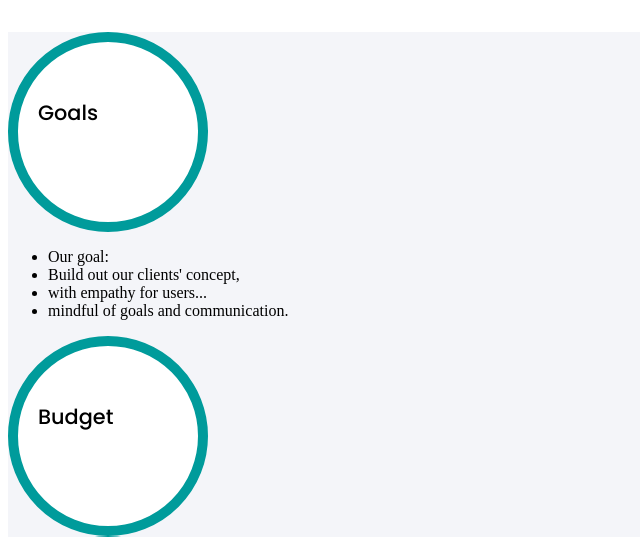
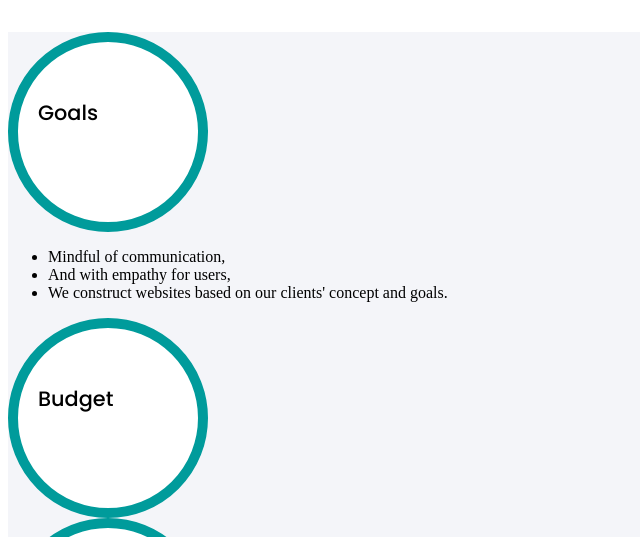
Before and after one commit to cordial-emily/simple-bootstrap-theme-child, a WordPress theme: template page-front.php in a window 1280 px wide. Shown: the part 1395-1932 px from the top of the page, without its empty margins (0-640 px from the left). Run offline with PHP 8.4 and a stand-in for WordPress, Linux system fonts and the light colour scheme; the site name, menu and one post (Sample post) are stand-ins, and other content is empty.

Commit message:
edit goals typos

```diff
--- a/page-front.php
+++ b/page-front.php
@@ -43,10 +43,9 @@
             <h5>Goals</h5>
           </div>
           <ul class="dropdown-menu" aria-labelledby="dropdownMenu2">
-            <li>Our goal:</li>
-            <li>Build out our clients' concept,</li>
-            <li>with empathy for users...</li>
-            <li>mindful of goals and communication.</li>
+            <li>Mindful of communication,</li>
+            <li>And with empathy for users,</li>
+            <li>We construct websites based on our clients' concept and goals.</li>
           </ul>
         </div>
         <div class="col-md-2 col-sm-3 col-xs-6 text-center">
```
